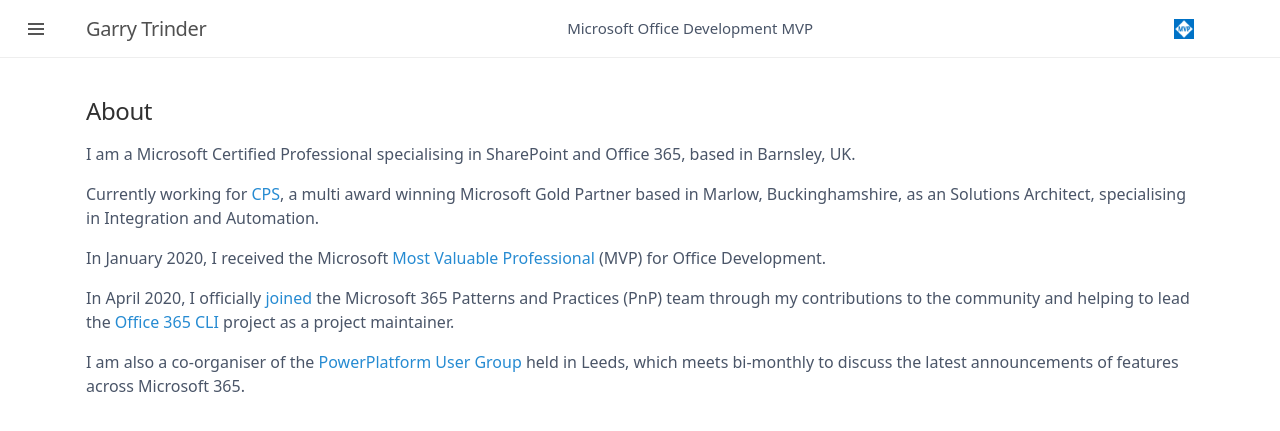
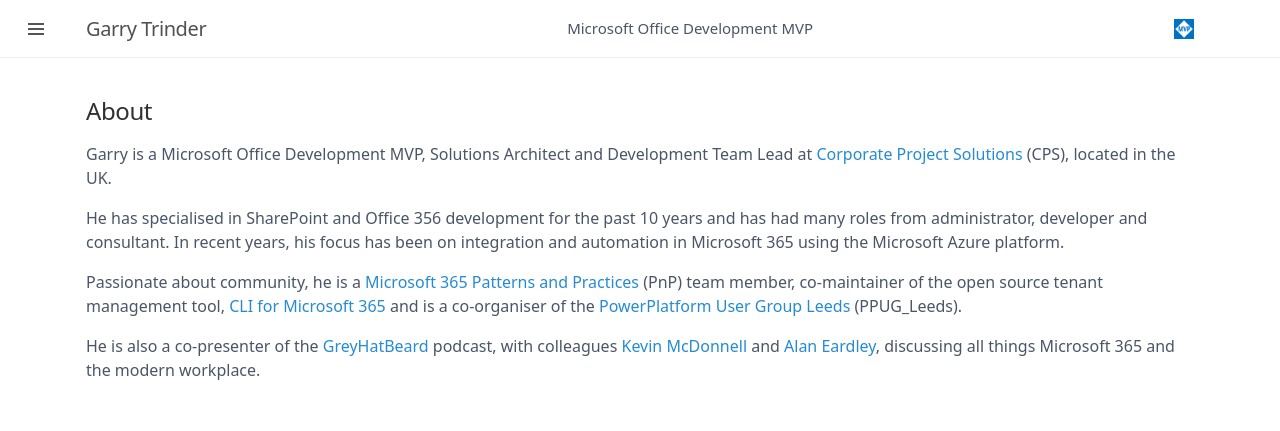
Before and after one commit to garrytrinder/garrytrinder.github.io, a Jekyll site: the page built from about.md, in a window 1280 px wide. Shown: the top 431 px of the page. Built offline with Jekyll 4.4.1, drawn with Linux system fonts in a browser that asks for light colours; nearby versions of some CDN libraries.

Commit message:
Update About

```diff
--- a/about.md
+++ b/about.md
@@ -3,12 +3,10 @@ layout: page
 title: About
 ---
 
-I am a Microsoft Certified Professional specialising in SharePoint and Office 365, based in Barnsley, UK.
+Garry is a Microsoft Office Development MVP, Solutions Architect and Development Team Lead at [Corporate Project Solutions](https://www.cps.co.uk) (CPS), located in the UK.
 
-Currently working for [CPS](https://www.cps.co.uk "Corporate Project Solutions"), a multi award winning Microsoft Gold Partner based in Marlow, Buckinghamshire, as an Solutions Architect, specialising in Integration and Automation.
+He has specialised in SharePoint and Office 356 development for the past 10 years and has had many roles from administrator, developer and consultant. In recent years, his focus has been on integration and automation in Microsoft 365 using the Microsoft Azure platform.
 
-In January 2020, I received the Microsoft [Most Valuable Professional](https://mvp.microsoft.com/en-us/PublicProfile/5003609) (MVP) for Office Development.
+Passionate about community, he is a [Microsoft 365 Patterns and Practices](https://pnp.github.io) (PnP) team member, co-maintainer of the open source tenant management tool, [CLI for Microsoft 365](https://pnp.github.io/cli-microsoft365) and is a co-organiser of the [PowerPlatform User Group Leeds](https://www.meetup.com/PowerPlatform-User-Group-Leeds/) (PPUG_Leeds).
 
-In April 2020, I officially [joined](https://developer.microsoft.com/en-us/office/blogs/new-microsoft-365-patterns-and-practices-pnp-team-model-with-new-community-leads/) the Microsoft 365 Patterns and Practices (PnP) team through my contributions to the community and helping to lead the [Office 365 CLI](https://pnp.github.io/office365-cli/) project as a project maintainer.
-
-I am also a co-organiser of the [PowerPlatform User Group](https://www.meetup.com/PowerPlatform-User-Group-Leeds/) held in Leeds, which meets bi-monthly to discuss the latest announcements of features across Microsoft 365.
+He is also a co-presenter of the [GreyHatBeard](https://www.greyhatbeard.com/) podcast, with colleagues [Kevin McDonnell](https://www.mcd79.com/) and [Alan Eardley](https://blog.eardley.co.uk), discussing all things Microsoft 365 and the modern workplace.
```
